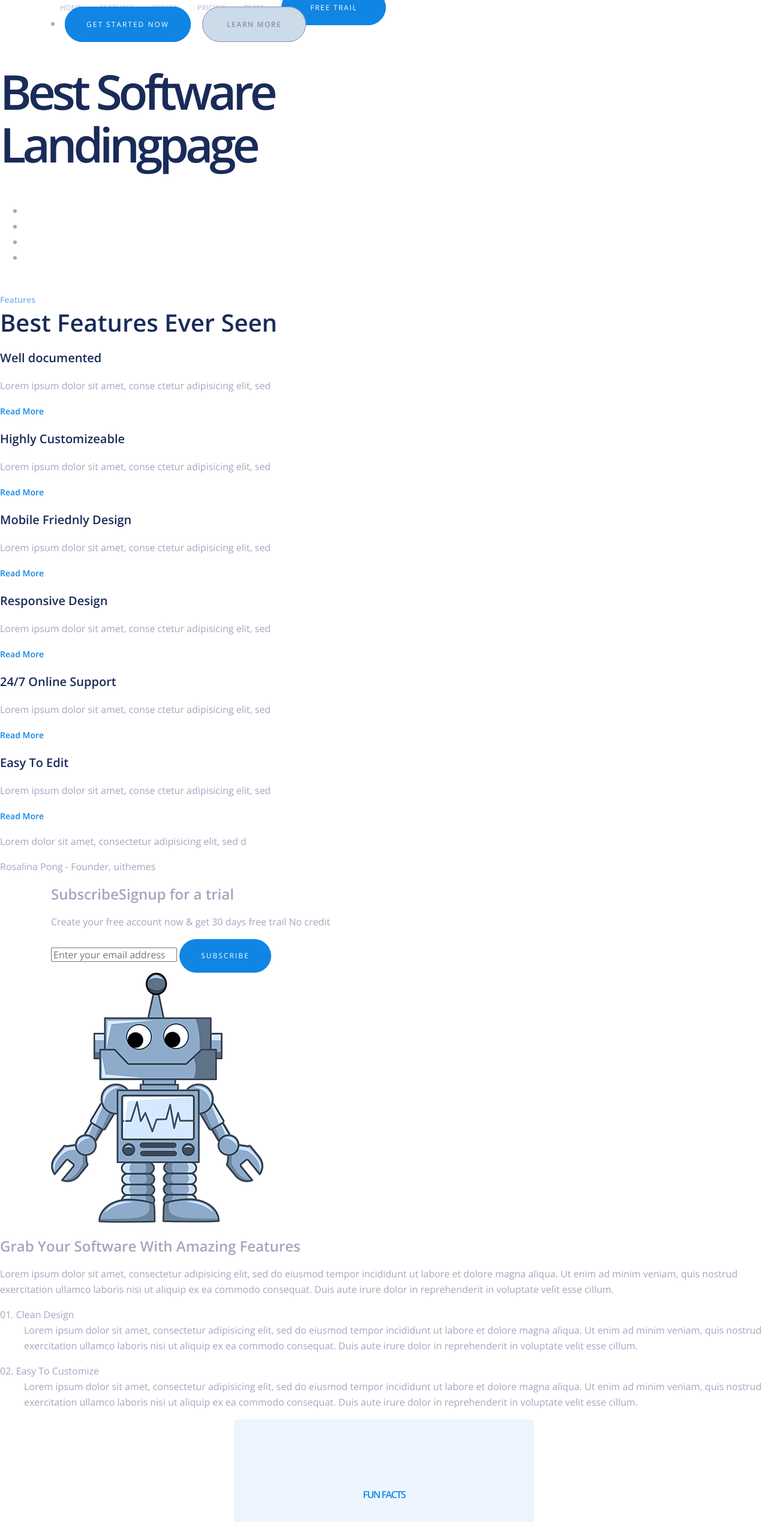
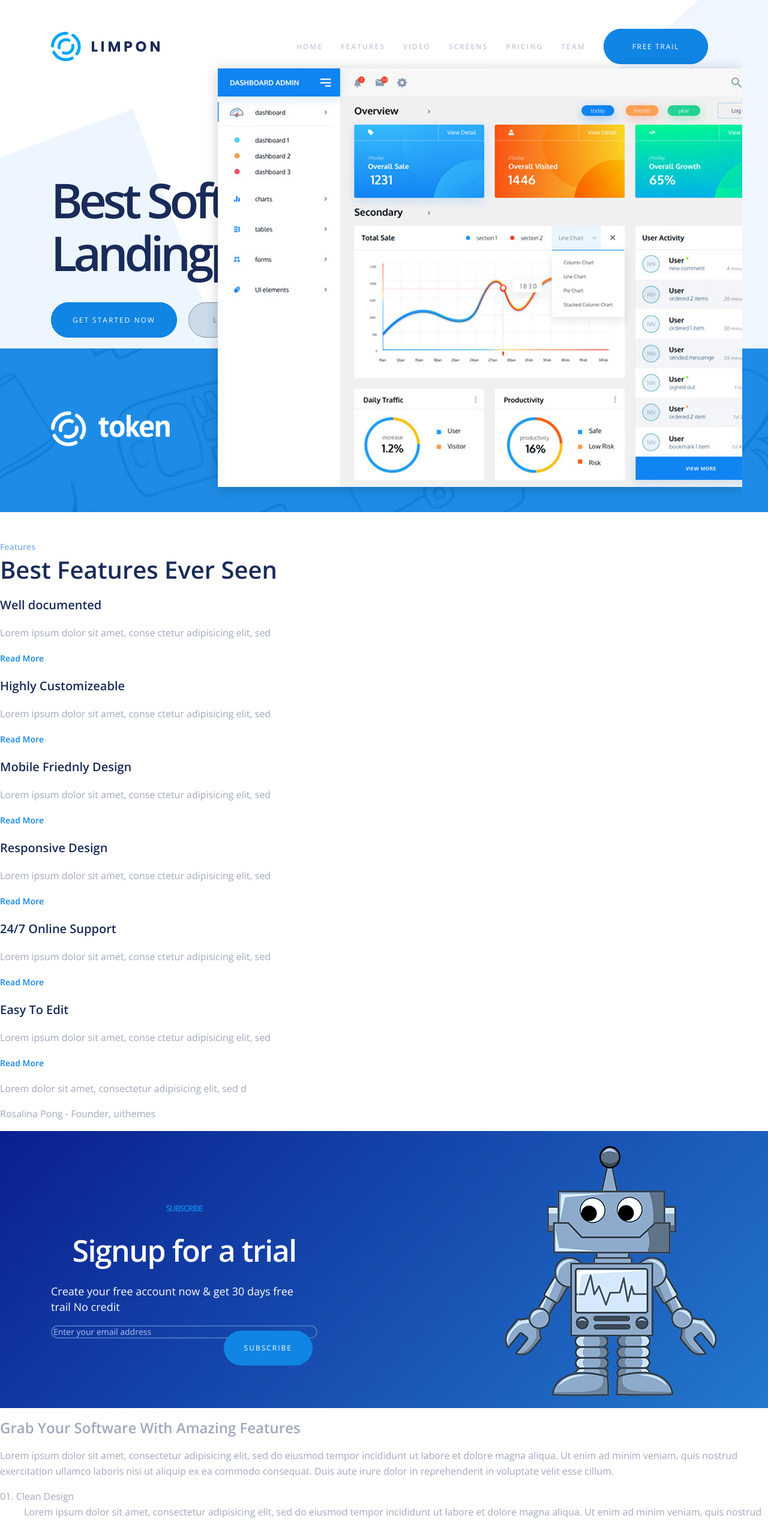
Before and after one commit to cezarv/Limpon-verstka-, a plain HTML site: page index.html in a window 1280 px wide. Shown: the top 2538 px of the page at 60% size. Drawn offline with nearby package versions, Linux system fonts and the light colour scheme.

Commit message:
new styling css

```diff
--- a/css/style.css
+++ b/css/style.css
@@ -79,11 +79,38 @@ h1 {
     text-align: center;
 }
 
+.page-subscribe .title-h2 {
+    color: #fff;
+    margin-top: 0;
+    margin-bottom: 25px;
+}
+
+.page-subscribe .title-h2 span {
+    font-size: 14px;
+}
+
 .wrap {
     max-width: 1110px;
     margin: 0 auto;
 }
 
+.box-header {
+    display: flex;
+    justify-content: space-between;
+    align-items: center;
+    /* padding-top: 20px;  better use it with top background  */
+    margin-bottom: 187px;
+    background-repeat: no-repeat;
+    background-size: cover;
+    padding: 20 0 20px 0;
+}
+
+.logo {
+    display: block;
+    width: 181px;
+    height: 49px;
+    background-image: url(/images/logo.png);
+}
 
 .nav {
     font-size: 12px;
@@ -101,6 +128,7 @@ h1 {
 
 .nav-item {
     color: #c4c9d9;
+    letter-spacing: 2px;
 }
 
 .btn-primary {
@@ -116,7 +144,8 @@ h1 {
 
 .btn-primary:hover {
     color: #1085e4;
-    background-color: #fff;
+    background-color: transparent;
+    ;
 }
 
 .btn-secondary {
@@ -158,6 +187,7 @@ h1 {
 
 .btn-group a+a {
     margin-left: 15px;
+    list-style-type: none;
 }
 
 .grid h2 {
@@ -257,11 +287,14 @@ h1 {
 
 .box-price-item {
     background-color: #f5faff;
+    flex-basis: 32%;
+    position: relative;
+    padding: 90px 0 96px 0;
 }
 
 .box-price-item-active {
-background-color: #192b59;
-color: #fff;
+    background-color: #192b59;
+    color: #fff;
 }
 
 .box-price-item ul {
@@ -272,3 +305,177 @@ color: #fff;
 .box-price-item-active ul {
     list-style: none;
 }
+
+.box-price-item:first-child h3 {
+    margin-bottom: 35px;
+}
+
+.btn-info:hover {
+    color: #fff;
+    background: #94b4cc;
+    border: 1px solid ##94b4cc;
+}
+
+.box-price-item-active:after {
+    content: "";
+    width: 58px;
+    height: 100%;
+    background-image: ;
+    position: absolute;
+    top: 0;
+    right: 0;
+}
+
+.page-header {
+    background-image: url(../images/header-bg.png);
+    background-repeat: no-repeat;
+    background-size: cover;
+    padding: 53px 0 33px 0;
+    position: ;
+}
+
+.page-company {
+    background-image: url(../images/under-header-bg.png);
+    background-repeat: no-repeat;
+    background-size: cover;
+    padding: 106px 0 99px;
+}
+
+.list-company-item {
+    display: block;
+}
+
+.list-company {
+    list-style-type: none;
+    margin: 0;
+    padding: 0;
+    display: flex;
+    justify-content: space-between;
+    max-width: 1110px;
+    margin: 0 auto;
+}
+
+.company-one {
+    background-image: url(../images/underheader-logo-1.png);
+    flex-basis: 198px;
+    height: 58px;
+}
+
+.company-two {
+    background-image: url(../images/underheader-logo-2.png);
+    flex-basis: 200px;
+    height: 69px;
+
+}
+
+.company-three {
+    background-image: url(../images/underheader-logo-3.png);
+    flex-basis: 201px;
+    height: 47px;
+}
+
+.company-four {
+    background-image: url(../images/underheader-logo-4.png);
+    flex-basis: 200px;
+    height: 69px;
+}
+
+
+.btn-group>li {
+    list-style: none;
+}
+
+.screen-img {
+    display: block;
+    background-image: url(../images/header-screen.png);
+    background-repeat: no-repeat;
+    width: 895px;
+    height: 740px;
+    position: absolute;
+    right: 43px;
+    top: 95px;
+}
+
+/* .box-price-item-active:after {
+    content: "";
+    width: 58px;
+    height: 100%;
+    background-image: url(../images/);
+    position: absolute;
+    top: 0;
+    right: 0;
+} */
+
+
+.box-subscribe {
+    display: flex;
+    justify-content: space-between;
+    align-items: center;
+}
+
+.box-subscribe-text {
+    font-size: 18px;
+    max-width: 437px;
+}
+
+
+.box-subscribe-user {
+    position: relative;
+}
+
+.box-subscribe-child {
+    flex-basis: 40%;
+}
+
+.box-subscribe-user input {
+    font-size: 14px;
+    border: 2px solid #4672c1;
+    border-radius: 30px;
+    background-color: transparent;
+    display: block;
+    width: 100%;
+    box-sizing: border-box;
+}
+
+.box-subscribe-user input::-webkit-input-placeholder {
+    color: #b1c3ee;
+}
+
+.box-subscribe-user input::-moz-placeholder {
+    color: #b1c3ee;
+}
+
+.box-subscribe-user input:-moz-placeholder {
+    color: #b1c3ee;
+}
+
+.box-subscribe-user input:-ms-input-placeholder {
+    color: #b1c3ee;
+}
+
+.box-subscribe-user .btn-primary {
+    position: absolute;
+    top: 9px;
+    right: 8px;
+    padding: 21px 33px;
+}
+
+.box-price-item-active:after {
+    display: none;
+}
+
+.page-subscribe {
+    padding: 25px 0 20px 0;
+    color: #fff;
+    /* color gets text  on page*/
+    background: rgba(10, 32, 144, 1);
+    background: -moz-linear-gradient(-45deg, rgba(10, 32, 144, 1) 0%, rgba(35, 120, 205, 1) 100%);
+    background: -webkit-gradient(left top, right bottom, color-stop(0%, rgba(10, 32, 144, 1)), color-stop(100%, rgba(35, 120, 205, 1)));
+    background: -webkit-linear-gradient(-45deg, rgba(10, 32, 144, 1) 0%, rgba(35, 120, 205, 1) 100%);
+    background: -o-linear-gradient(-45deg, rgba(10, 32, 144, 1) 0%, rgba(35, 120, 205, 1) 100%);
+    background: -ms-linear-gradient(-45deg, rgba(10, 32, 144, 1) 0%, rgba(35, 120, 205, 1) 100%);
+    background: linear-gradient(135deg, rgba(10, 32, 144, 1) 0%, rgba(35, 120, 205, 1) 100%);
+    filter: progid:DXImageTransform.Microsoft.gradient(startColorstr='#0a2090', endColorstr='#2378cd', GradientType=1);
+}
+
+/* color gets text  */
--- a/index.html
+++ b/index.html
@@ -37,32 +37,34 @@
 
 <body>
     <div class="page-header">
-        <div class="wrap">
-            <a href=""></a>
+        <div class="wrap box-header">
+            <a href="" class="logo"></a>
             <ul class="nav">
                 <li> <a href="" class="nav-item">Home</a></li>
                 <li> <a href="" class="nav-item">Features</a></li>
-                <li> <a href="" class="nav-item">Screen</a></li>
-                <li> <a href="" class="nav-item">Pricing</a></li>
+                <li> <a href="" class="nav-item">video</a></li>
+                <li> <a href="" class="nav-item">screens</a></li>
+                <li> <a href="" class="nav-item">pricing</a></li>
                 <li> <a href="" class="nav-item">Team</a></li>
                 <li><a href="" class="btn-primary btn-free">Free trail</a></li>
 
             </ul>
         </div>
         <div class="wrap">
+            <h1>Best Software Landingpage </h1>
             <div class="btn-group">
                 <li><a href="" class="btn-primary">get started now</a>
                     <a href="" class="btn-secondary">learn more</a></li>
             </div>
         </div>
-        <h1>Best Software Landingpage </h1>
-
+        <div class="screen-img"></div>
+    </div>
     <div class="page-company">
-            <ul>
-                <li></li>
-                <li></li>
-                <li></li>
-                <li></li>
+        <ul class="list-company">
+            <li class="list-company-item company-one"></li>
+            <li class="list-company-item company-two"></li>
+            <li class="list-company-item company-three"></li>
+            <li class="list-company-item company-four"></li>
             </ol>
     </div>
     <div class="page-grid">
@@ -125,20 +127,24 @@
             </div>
         </div>
     </div>
-    </div>
+
 
     <div class="page-subscribe">
-        <div class="wrap">
-            <div>
-                <h2><span>Subscribe</span>Signup for a trial </h2>
-                <p>Create your free account now & get 30 days free trail No credit</p>
+        <div class="wrap box-subscribe">
+            <div class="box-subscribe-child">
+                <h2 class="title-h2"><span>Subscribe</span>Signup for a trial </h2>
+                <p class="box-subscribe-text">Create your free account now & get 30 days free trail No credit</p>
+                <div class="box-subscribe-user">
+                    <!-- extra div вби повісити кнопку зверху, іншим шаром -->
                     <input type="email" placeholder="Enter your email address">
                     <button type="submit" class="btn-primary">Subscribe</button>
+                </div>
             </div>
             <img src="images/robot.png" alt="Robot graphic">
         </div>
     </div>
-    <div class="page-subscribe">
+
+    <div class="page-software">
         <div></div>
         <h2>Grab Your Software With Amazing Features</h2>
         <p>Lorem ipsum dolor sit amet, consectetur adipisicing elit, sed do eiusmod tempor incididunt ut labore et
```
Lines whose indentation alone changed are shown as unchanged.
